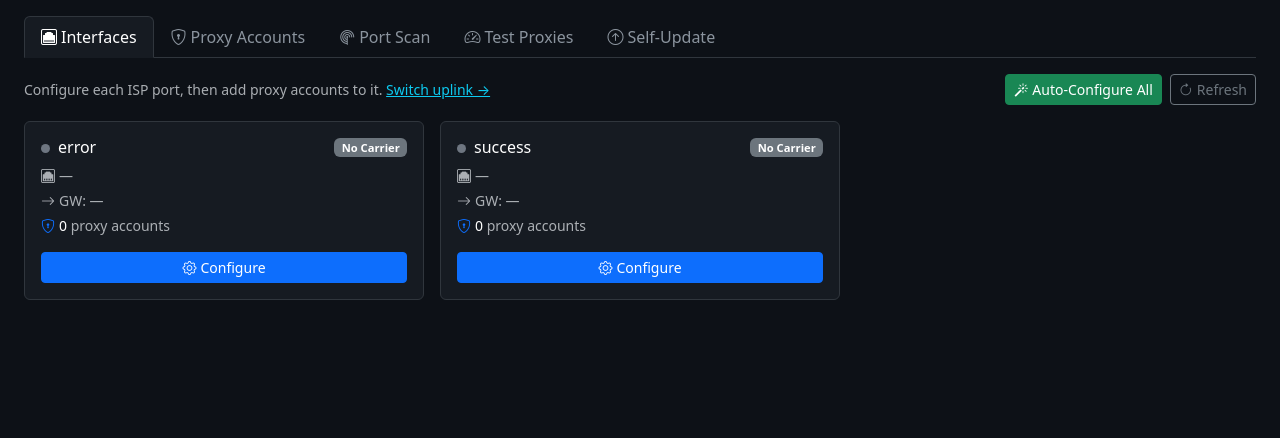
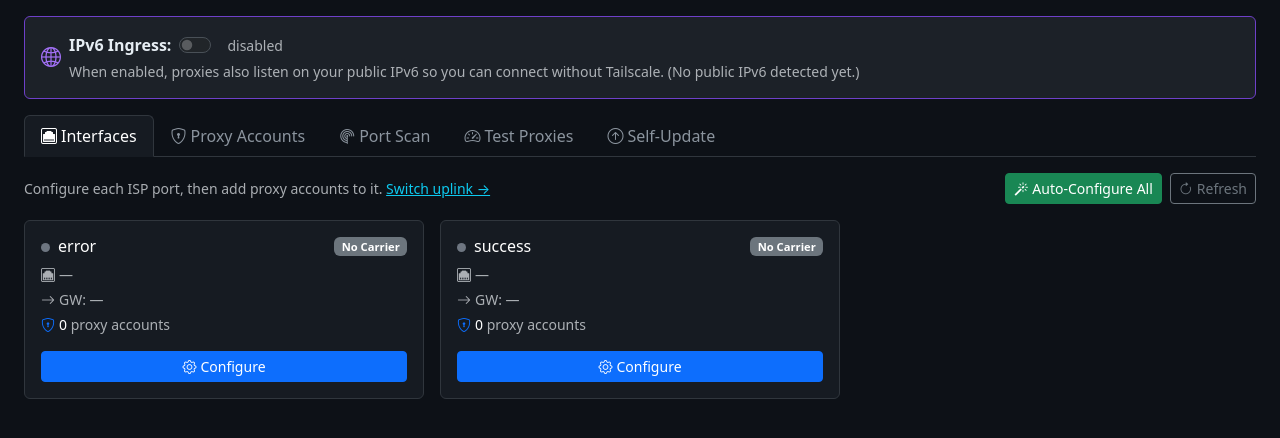
Before and after one commit to KingsleyJulian/prox25v2, a Flask app: page / in a window 1280 px wide. Shown: the part 54-492 px from the top of the page. Run offline with Flask 3, Linux system fonts and the light colour scheme; parts of the project's set-up code (start-up, migrations or seed data) failed here and were passed over; some libraries are stand-ins or nearby versions.

Commit message:
Add IPv6 ingress: dual-stack listen, app-managed firewall, fail2ban
New optional ingress path so proxies can be reached over the server's
public IPv6 without Tailscale, while egress stays IPv4 per-NIC.

Backend:
- write_3proxy() listens on :: instead of 0.0.0.0 when cfg.ipv6_ingress
  is set. With net.ipv6.bindv6only=0 (Linux default, now enforced) a ::
  socket serves BOTH IPv6 and IPv4 clients — Tailscale/LAN keep working.
  Egress -e<ipv4> is unchanged.
- Adds a parseable logformat ('L%C %U %E') for the fail2ban filter.
- get_public_ipv6() finds the first globally-routable (2000::/3) address.
- manage_ipv6_firewall() opens/closes the proxy port range in UFW.
- GET/POST /api/ipv6 toggle; POST flips the listen mode, enforces the
  sysctl, manages the UFW rule, reloads 3proxy, and warns if no public
  IPv6 exists. server-info now returns public_ipv6 + ipv6_ingress.
- Startup re-applies the firewall rule + sysctl if ipv6 was enabled.

Install:
- Installs fail2ban; drops a 3proxy filter + jail (5 fails / 10 min ->
  1h ban on the proxy port range) for brute-force protection on the
  now-public auth endpoint.
- sysctl drop-in sets net.ipv6.bindv6only=0.

UI:
- IPv6 Ingress card with a toggle. Shows the public IPv6 + connection
  format when on, warns when no routable IPv6 is detected, and notes
  that Tailscale/LAN still work (dual-stack).

```diff
--- a/app.py
+++ b/app.py
@@ -456,11 +456,20 @@ def apply_policy_routing(iface, ip, gateway, t):
 # ── 3proxy config ─────────────────────────────────────────────────────────────
 
 def write_3proxy(proxies):
+    cfg = load_cfg()
+    # Dual-stack ingress: when IPv6 ingress is enabled, listen on :: which (with
+    # Linux's default net.ipv6.bindv6only=0) accepts BOTH IPv6 and IPv4 clients
+    # — so Tailscale/LAN IPv4 keeps working AND public IPv6 is added. Egress
+    # (-e<ipv4>) is unchanged; proxies still exit via their ISP NIC.
+    listen = '::' if cfg.get('ipv6_ingress') else '0.0.0.0'
     lines = [
         'nserver 8.8.8.8',
         'nserver 8.8.4.4',
         'nscache 65536',
         'timeouts 1 5 30 60 180 1800 15 60',
+        # logformat chosen so the fail2ban filter can match: client IP + error
+        # code. %C = client IP, %U = username, %E = errno (0 = ok).
+        'logformat "L%C %U %E"',
         'log /var/log/3proxy/3proxy.log D',
         'maxconn 200',
         '',
@@ -473,7 +482,7 @@ def write_3proxy(proxies):
         lines += [
             f"# {p['interface']} | {p['username']}",
             'allow *',
-            f"socks -p{p['port']} -i0.0.0.0 -e{p['exit_ip']} -a",
+            f"socks -p{p['port']} -i{listen} -e{p['exit_ip']} -a",
             '',
         ]
     os.makedirs(os.path.dirname(PROXY3_CFG), exist_ok=True)
@@ -862,9 +871,84 @@ def get_tailscale_ip():
     m = re.search(r'inet (\d+\.\d+\.\d+\.\d+)', out)
     return m.group(1) if m else None
 
+def get_public_ipv6():
+    """First globally-routable IPv6 (2000::/3) on any NIC, or None.
+    Excludes link-local (fe80::) and ULA (fc00::/7) which aren't reachable
+    from the internet."""
+    out, _, _ = run(['ip', '-6', 'addr', 'show', 'scope', 'global'])
+    for m in re.finditer(r'inet6\s+([0-9a-fA-F:]+)/\d+', out):
+        try:
+            ip = ipaddress.IPv6Address(m.group(1))
+            if ip.is_global:
+                return str(ip)
+        except (ValueError, ipaddress.AddressValueError):
+            continue
+    return None
+
+PROXY_PORT_RANGE = os.environ.get('PROXYMANAGER_PORT_RANGE', '10001:11000')
+
+def manage_ipv6_firewall(enable):
+    """Open/close the proxy port range for IPv6 in UFW. No-op if UFW isn't
+    installed or active. Returns (ok, message)."""
+    # Is UFW present and active?
+    out, _, rc = run(['ufw', 'status'])
+    if rc != 0:
+        return False, 'ufw not installed/available'
+    active = 'Status: active' in out
+    rule = [PROXY_PORT_RANGE + '/tcp']
+    if enable:
+        # UFW with IPV6=yes (Ubuntu default) applies this to both v4 and v6.
+        _, err, rc = run(['ufw', 'allow', PROXY_PORT_RANGE + '/tcp',
+                          'comment', 'proxymanager proxy ports'])
+        msg = 'opened' if rc == 0 else f'ufw allow failed: {err}'
+        return rc == 0, msg if active else 'rule added (ufw inactive — enable with: sudo ufw enable)'
+    else:
+        run(['ufw', 'delete', 'allow', PROXY_PORT_RANGE + '/tcp'])
+        return True, 'closed'
+
 @app.route('/api/server-info')
 def api_server_info():
-    return jsonify({'tailscale_ip': get_tailscale_ip()})
+    cfg = load_cfg()
+    return jsonify({
+        'tailscale_ip':  get_tailscale_ip(),
+        'public_ipv6':   get_public_ipv6(),
+        'ipv6_ingress':  bool(cfg.get('ipv6_ingress')),
+        'port_range':    PROXY_PORT_RANGE,
+    })
+
+@app.route('/api/ipv6', methods=['GET'])
+def api_ipv6_get():
+    cfg = load_cfg()
+    return jsonify({
+        'enabled':     bool(cfg.get('ipv6_ingress')),
+        'public_ipv6': get_public_ipv6(),
+        'port_range':  PROXY_PORT_RANGE,
+    })
+
+@app.route('/api/ipv6', methods=['POST'])
+def api_ipv6_set():
+    """Toggle IPv6 ingress: flips 3proxy listen address to ::, manages the
+    UFW rule, and reloads 3proxy."""
+    d = request.json or {}
+    enable = bool(d.get('enabled'))
+    cfg = load_cfg()
+    cfg['ipv6_ingress'] = enable
+    save_cfg(cfg)
+    # Ensure dual-stack accept (default on Linux, but enforce it)
+    run(['sysctl', '-w', 'net.ipv6.bindv6only=0'])
+    fw_ok, fw_msg = manage_ipv6_firewall(enable)
+    write_3proxy(cfg['proxies'])
+    reload_3proxy()
+    pub = get_public_ipv6()
+    return jsonify({
+        'success':      True,
+        'enabled':      enable,
+        'public_ipv6':  pub,
+        'firewall':     fw_msg,
+        'warning':      None if (not enable or pub) else
+                        'IPv6 ingress enabled but no public IPv6 detected — '
+                        'your ISP may not provide routable IPv6.',
+    })
 
 @app.route('/api/status')
 def api_status():
@@ -1463,6 +1547,14 @@ if __name__ == '__main__':
         _t = _icfg.get('table_id') or get_or_assign_tid(_iface, _cfg)
         apply_policy_routing(_iface, _icfg['ip'], _icfg['gateway'], _t)
     save_cfg(_cfg)
+    # Restore IPv6 ingress state (firewall rule + dual-stack sysctl) if it was
+    # enabled before a restart/reboot.
+    if _cfg.get('ipv6_ingress'):
+        run(['sysctl', '-w', 'net.ipv6.bindv6only=0'])
+        try:
+            manage_ipv6_firewall(True)
+        except Exception as _e:
+            print(f'[startup] ipv6 firewall: {_e}', file=sys.stderr, flush=True)
     if _cfg.get('proxies'):
         write_3proxy(_cfg['proxies'])
         reload_3proxy()
--- a/templates/index.html
+++ b/templates/index.html
@@ -42,6 +42,26 @@
       <span class="text-muted small ms-2">— do not use the interface IPs (192.168.x.x) as host</span>
     </div>
   </div>
+
+  <!-- IPv6 ingress -->
+  <div class="alert mb-3 d-flex align-items-center gap-2" style="background:#1c2128; border:1px solid #6e40c9; color:#e6edf3;">
+    <i class="bi bi-globe2 fs-5" style="color:#a371f7;"></i>
+    <div class="flex-grow-1">
+      <div class="d-flex align-items-center gap-2">
+        <strong>IPv6 Ingress:</strong>
+        <div class="form-check form-switch mb-0">
+          <input class="form-check-input" type="checkbox" id="ipv6Toggle" onchange="toggleIpv6(this.checked)" style="cursor:pointer;">
+        </div>
+        <span id="ipv6State" class="small text-muted">disabled</span>
+      </div>
+      <div id="ipv6Detail" class="small text-muted mt-1">
+        When enabled, proxies also listen on your public IPv6 so you can connect without Tailscale.
+      </div>
+    </div>
+  </div>
+
+  <!-- Tailscale reminder -->
+  <!-- (moved below; keep original id) -->
 
   <!-- Tabs -->
   <ul class="nav nav-tabs mb-3" id="mainTabs">
@@ -741,15 +761,62 @@ function copyStr(s) {
 loadStatus();
 setInterval(loadStatus, 15000);
 
-// Show Tailscale banner
-(async () => {
+// Show Tailscale banner + IPv6 ingress state
+let _serverInfo = {};
+async function loadServerInfo() {
   const res = await fetch('/api/server-info');
   const info = await res.json();
+  _serverInfo = info;
   if (info.tailscale_ip) {
     document.getElementById('tailscaleIp').textContent = info.tailscale_ip;
     document.getElementById('tailscaleBanner').style.display = 'flex';
   }
-})();
+  renderIpv6(info);
+}
+
+function renderIpv6(info) {
+  const toggle = document.getElementById('ipv6Toggle');
+  const state  = document.getElementById('ipv6State');
+  const detail = document.getElementById('ipv6Detail');
+  toggle.checked = !!info.ipv6_ingress;
+  if (info.ipv6_ingress) {
+    state.textContent = 'enabled';
+    state.className = 'small text-success';
+    if (info.public_ipv6) {
+      detail.innerHTML = `Connect from anywhere using <code class="text-info">[${info.public_ipv6}]</code> as the <strong>Host</strong> and the proxy port (e.g. <code>[${info.public_ipv6}]:10001</code>). Tailscale/LAN still work too.`;
+    } else {
+      detail.innerHTML = '<span class="text-warning"><i class="bi bi-exclamation-triangle me-1"></i>Enabled, but no public IPv6 detected on this server — your ISP may not provide routable IPv6.</span>';
+    }
+  } else {
+    state.textContent = 'disabled';
+    state.className = 'small text-muted';
+    detail.innerHTML = info.public_ipv6
+      ? `Detected public IPv6: <code class="text-muted">${info.public_ipv6}</code>. Toggle on to listen on it (port range ${info.port_range || '10001:11000'}).`
+      : 'When enabled, proxies also listen on your public IPv6 so you can connect without Tailscale. <span class="text-muted">(No public IPv6 detected yet.)</span>';
+  }
+}
+
+async function toggleIpv6(enabled) {
+  const detail = document.getElementById('ipv6Detail');
+  detail.innerHTML = '<span class="spinner-border spinner-border-sm me-1"></span>Applying…';
+  try {
+    const res = await fetch('/api/ipv6', {
+      method: 'POST',
+      headers: {'Content-Type':'application/json'},
+      body: JSON.stringify({enabled}),
+    });
+    const r = await res.json();
+    _serverInfo = {..._serverInfo, ipv6_ingress: r.enabled, public_ipv6: r.public_ipv6};
+    renderIpv6(_serverInfo);
+    if (r.warning) toast(r.warning, 'warning');
+    else toast(enabled ? `IPv6 ingress on (firewall: ${r.firewall})` : 'IPv6 ingress off');
+  } catch (e) {
+    toast('Failed: ' + (e.message || e), 'danger');
+    loadServerInfo();
+  }
+}
+
+loadServerInfo();
 </script>
 </body>
 </html>
```
Also changed, not shown: 1 other file.
